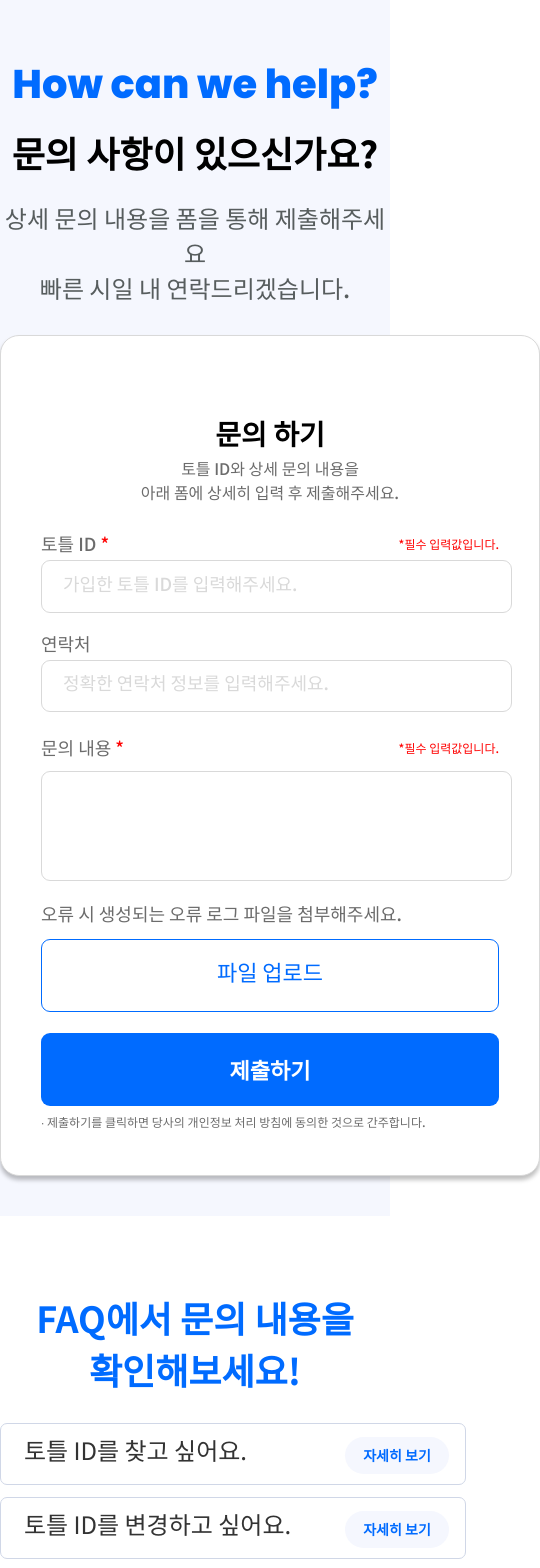
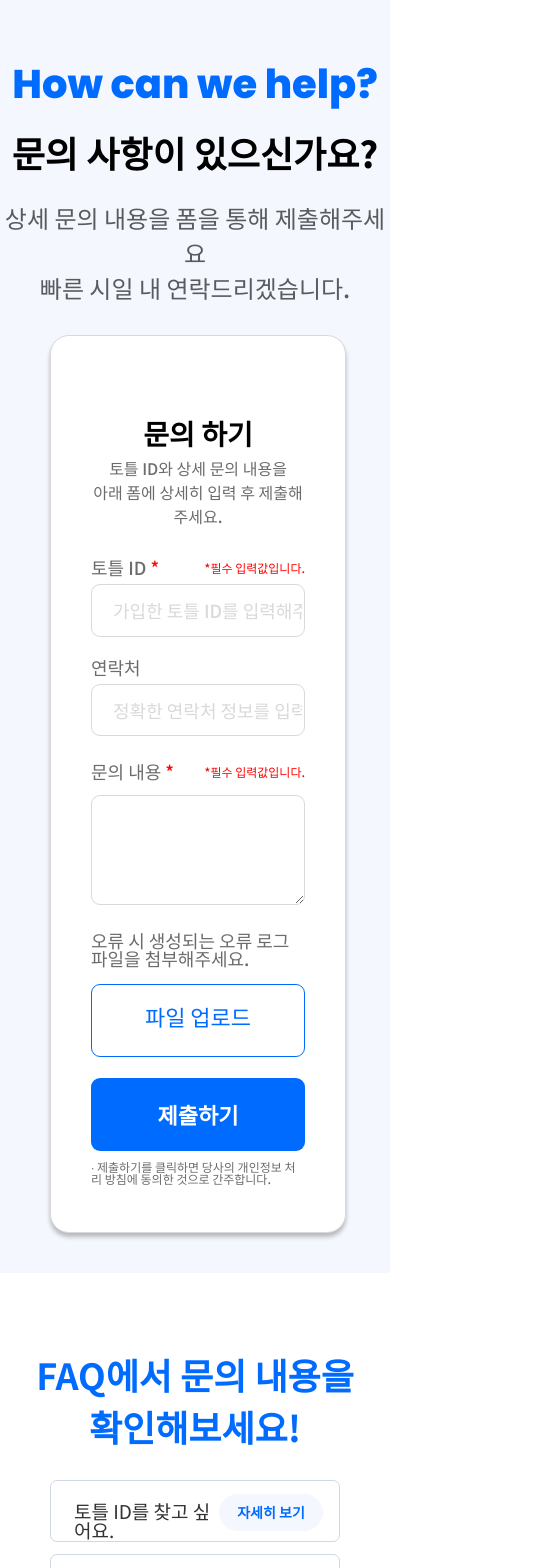
Before and after one commit to e-glue/totle, a React (Create React App) app: page /contact in a window 390 px wide. Shown: the top 1568 px of the page, 540 px wide, since content can reach past the window. Built offline with nearby package versions, Linux system fonts and the light colour scheme.

Commit message:
[fix] contact - 반응형 오류 수정

```diff
--- a/src/pages/contact/Contact.js
+++ b/src/pages/contact/Contact.js
@@ -17,9 +17,10 @@ const Contact = () => {
       inputEl.current.addEventListener("input", fileInputHandler);
     }
     return () => {
-      inputEl.current.removeEventListener("input", fileInputHandler);
+      inputEl.current &&
+        inputEl.current.removeEventListener("input", fileInputHandler);
     };
-  }, []);
+  }, [inputEl, fileInputHandler]);
 
   return (
     <>
@@ -149,7 +150,7 @@ const Contact = () => {
                 </div>
                 <div className="required">*필수 입력값입니다.</div>
               </div>
-              <input className="input-q"></input>
+              <textarea className="input-q"></textarea>
               <div className="error-file-upload">
                 오류 시 생성되는 오류 로그 파일을 첨부해주세요.
               </div>
--- a/src/pages/contact/contact.scss
+++ b/src/pages/contact/contact.scss
@@ -2,16 +2,16 @@
 @use "../../styles/typo";
 @use "../../styles/theme";
 
+$desktopSize: "min-width: 1245px";
+$mobileSize: "max-width: 1244px";
+
 #contact-root {
   .contact-container {
     background-color: colors.$bg03;
-    @media screen and (theme.$desktopSize) {
+    @media screen and ($desktopSize) {
       padding: 64px 0;
     }
-    @media screen and (theme.$tabletSize) {
-      padding-top: 64px;
-    }
-    @media screen and (theme.$mobileSize) {
+    @media screen and ($mobileSize) {
       padding-top: 64px;
     }
   }
@@ -22,38 +22,28 @@
     font-weight: 800;
     text-align: center;
 
-    @media screen and (theme.$desktopSize) {
+    @media screen and ($desktopSize) {
       font-size: 60px;
     }
-    @media screen and (theme.$tabletSize) {
-      font-size: 60px;
-    }
-    @media screen and (theme.$mobileSize) {
+    @media screen and ($mobileSize) {
       font-size: 40px;
     }
   }
 
   .faq-desktop {
-    @media screen and (theme.$desktopSize) {
+    @media screen and ($desktopSize) {
       display: block;
     }
-    @media screen and (theme.$tabletSize) {
-      display: none;
-    }
-    @media screen and (theme.$mobileSize) {
+    @media screen and ($mobileSize) {
       display: none;
     }
   }
 
   .faq-tablet {
-    @media screen and (theme.$desktopSize) {
+    @media screen and ($desktopSize) {
       display: none;
     }
-    @media screen and (theme.$tabletSize) {
-      display: block;
-      background: colors.$white;
-    }
-    @media screen and (theme.$mobileSize) {
+    @media screen and ($mobileSize) {
       display: block;
       background: colors.$white;
     }
@@ -72,26 +62,25 @@
 
     .faq {
       .faq-box {
-        width: 466px;
         height: 62px;
         border-radius: 7px;
         border: 1.5px solid colors.$border01;
         background: colors.$white;
 
-        margin: 0 auto;
-
         display: flex;
         justify-content: space-between;
         margin-bottom: 12px;
+        margin-left: 50px;
+        margin-right: 50px;
 
         .faq-content {
           color: colors.$grayscale03;
           font-family: typo.$notosans;
-          font-size: 24px;
+          font-size: 19px;
           font-weight: 400;
 
           padding-left: 23px;
-          padding-top: 14px;
+          padding-top: 20px;
         }
 
         .faq-detail {
@@ -103,14 +92,14 @@
 
     .other-faq {
       padding-top: 10px;
-      width: 466px;
       margin: 0 auto;
       text-align: right;
+      margin-right: 50px;
     }
   }
 
   .qna-container {
-    @media screen and (theme.$desktopSize) {
+    @media screen and ($desktopSize) {
       display: flex;
       flex-direction: row;
       justify-content: center;
@@ -119,7 +108,7 @@
   }
 
   .column {
-    @media screen and (theme.$desktopSize) {
+    @media screen and ($desktopSize) {
       display: flex;
       flex-direction: column;
     }
@@ -131,17 +120,12 @@
         font-weight: 900;
         padding-bottom: 15px;
 
-        @media screen and (theme.$desktopSize) {
+        @media screen and ($desktopSize) {
           padding-left: 170px;
           padding-top: 85px;
           font-size: 48px;
         }
-        @media screen and (theme.$tabletSize) {
-          text-align: center;
-          font-size: 43px;
-          padding-top: 50px;
-        }
-        @media screen and (theme.$mobileSize) {
+        @media screen and ($mobileSize) {
           text-align: center;
           font-size: 36px;
           padding-top: 30px;
@@ -153,17 +137,12 @@
         font-weight: 500;
         line-height: normal;
 
-        @media screen and (theme.$desktopSize) {
+        @media screen and ($desktopSize) {
           padding-left: 172px;
           padding-top: 19px;
           font-size: 28px;
         }
-        @media screen and (theme.$tabletSize) {
-          text-align: center;
-          padding-top: 17px;
-          font-size: 26px;
-        }
-        @media screen and (theme.$mobileSize) {
+        @media screen and ($mobileSize) {
           text-align: center;
           padding-top: 15px;
           font-size: 24px;
@@ -184,21 +163,17 @@
         padding-top: 78px;
         padding-bottom: 28px;
 
-        @media screen and (theme.$desktopSize) {
+        @media screen and ($desktopSize) {
           padding-left: 160px;
         }
-        @media screen and (theme.$tabletSize) {
-          display: flex;
-          align-items: center;
-        }
-        @media screen and (theme.$mobileSize) {
+        @media screen and ($mobileSize) {
           display: flex;
           align-items: center;
         }
       }
 
       .faq {
-        @media screen and (theme.$desktopSize) {
+        @media screen and ($desktopSize) {
           padding-left: 182px;
         }
 
@@ -233,12 +208,8 @@
       .other-faq {
         padding-top: 10px;
 
-        @media screen and (theme.$desktopSize) {
+        @media screen and ($desktopSize) {
           padding-left: 467px;
-        }
-        @media screen and (theme.$tabletSize) {
-        }
-        @media screen and (theme.$mobileSize) {
         }
       }
     }
@@ -251,29 +222,18 @@
     box-shadow: 0px 4px 4px 0px rgba(0, 0, 0, 0.25);
     padding: 40px;
 
-    @media screen and (theme.$desktopSize) {
-      width: 616px;
+    @media screen and ($desktopSize) {
+      // width: 100%;
       padding-bottom: 54px;
       margin-right: 104px;
       margin-top: 56px;
     }
-    @media screen and (theme.$tabletSize) {
-      width: 570px;
-      padding-bottom: 50px;
-
-      margin: 0 auto;
-
-      margin-top: 40px;
-      margin-bottom: 49.6px;
-    }
-    @media screen and (theme.$mobileSize) {
-      width: 540px;
+    @media screen and ($mobileSize) {
       padding-bottom: 47.34px;
-
-      margin: 0 auto;
-
       margin-top: 30px;
       margin-bottom: 39.6px;
+      margin-left: 50px;
+      margin-right: 44px;
     }
 
     .q-title {
@@ -286,13 +246,10 @@
 
       padding-top: 43px;
 
-      @media screen and (theme.$desktopSize) {
+      @media screen and ($desktopSize) {
         font-size: 36px;
       }
-      @media screen and (theme.$tabletSize) {
-        font-size: 32px;
-      }
-      @media screen and (theme.$mobileSize) {
+      @media screen and ($mobileSize) {
         font-size: 28px;
       }
     }
@@ -307,13 +264,10 @@
       text-align: center;
       padding-top: 9px;
 
-      @media screen and (theme.$desktopSize) {
+      @media screen and ($desktopSize) {
         font-size: 20px;
       }
-      @media screen and (theme.$tabletSize) {
-        font-size: 18px;
-      }
-      @media screen and (theme.$mobileSize) {
+      @media screen and ($mobileSize) {
         font-size: 16px;
       }
     }
@@ -331,13 +285,13 @@
         padding-top: 30px;
         padding-bottom: 8px;
 
-        @media screen and (theme.$desktopSize) {
+        @media screen and ($desktopSize) {
           font-size: 22px;
         }
         @media screen and (theme.$tabletSize) {
           font-size: 20px;
         }
-        @media screen and (theme.$mobileSize) {
+        @media screen and ($mobileSize) {
           font-size: 18px;
         }
 
@@ -356,13 +310,13 @@
 
         padding-top: 34px;
 
-        @media screen and (theme.$desktopSize) {
+        @media screen and ($desktopSize) {
           font-size: 16px;
         }
         @media screen and (theme.$tabletSize) {
           font-size: 14px;
         }
-        @media screen and (theme.$mobileSize) {
+        @media screen and ($mobileSize) {
           font-size: 12px;
         }
       }
@@ -372,23 +326,22 @@
       border-radius: 9px;
       border: 1px solid colors.$border03;
       background: colors.$white;
+      font-family: typo.$notosans;
 
-      @media screen and (theme.$desktopSize) {
+      font-weight: 500;
+      line-height: 34px;
+
+      @media screen and ($desktopSize) {
+        font-size: 22px;
         width: 537px;
         height: 60px;
         padding-left: 24px;
         padding-top: 14px;
         padding-bottom: 14px;
       }
-      @media screen and (theme.$tabletSize) {
-        width: 500px;
-        height: 66px;
-        padding-left: 23px;
-        padding-top: 13px;
-        padding-bottom: 13px;
-      }
-      @media screen and (theme.$mobileSize) {
-        width: 470.747px;
+      @media screen and ($mobileSize) {
+        font-size: 18px;
+        width: 100%;
         height: 52.597px;
         padding-left: 21.04px;
         padding-top: 12.27px;
@@ -400,14 +353,12 @@
         font-family: typo.$notosans;
 
         font-weight: 500;
+        line-height: 34px;
 
-        @media screen and (theme.$desktopSize) {
+        @media screen and ($desktopSize) {
           font-size: 22px;
         }
-        @media screen and (theme.$tabletSize) {
-          font-size: 20px;
-        }
-        @media screen and (theme.$mobileSize) {
+        @media screen and ($mobileSize) {
           font-size: 18px;
         }
       }
@@ -421,13 +372,10 @@
       padding-top: 21px;
       padding-bottom: 8px;
 
-      @media screen and (theme.$desktopSize) {
+      @media screen and ($desktopSize) {
         font-size: 22px;
       }
-      @media screen and (theme.$tabletSize) {
-        font-size: 20px;
-      }
-      @media screen and (theme.$mobileSize) {
+      @media screen and ($mobileSize) {
         font-size: 18px;
       }
     }
@@ -444,13 +392,10 @@
         padding-top: 26px;
         padding-bottom: 15px;
 
-        @media screen and (theme.$desktopSize) {
+        @media screen and ($desktopSize) {
           font-size: 22px;
         }
-        @media screen and (theme.$tabletSize) {
-          font-size: 20px;
-        }
-        @media screen and (theme.$mobileSize) {
+        @media screen and ($mobileSize) {
           font-size: 18px;
         }
       }
@@ -467,13 +412,10 @@
 
         padding-top: 30px;
 
-        @media screen and (theme.$desktopSize) {
+        @media screen and ($desktopSize) {
           font-size: 16px;
         }
-        @media screen and (theme.$tabletSize) {
-          font-size: 14px;
-        }
-        @media screen and (theme.$mobileSize) {
+        @media screen and ($mobileSize) {
           font-size: 12px;
         }
       }
@@ -484,16 +426,19 @@
       border: 1px solid colors.$border03;
       background: colors.$white;
 
-      @media screen and (theme.$desktopSize) {
+      padding: 14px 24px;
+      font-family: typo.$notosans;
+
+      font-weight: 500;
+      line-height: 34px;
+      font-size: 22px;
+
+      @media screen and ($desktopSize) {
         width: 537px;
         height: 125px;
       }
-      @media screen and (theme.$tabletSize) {
-        width: 500px;
-        height: 110px;
-      }
-      @media screen and (theme.$mobileSize) {
-        width: 470.747px;
+      @media screen and ($mobileSize) {
+        width: 100%;
         height: 109.578px;
       }
     }
@@ -503,15 +448,11 @@
       font-family: typo.$notosans;
       font-weight: 500;
 
-      @media screen and (theme.$desktopSize) {
+      @media screen and ($desktopSize) {
         font-size: 22px;
         padding-top: 26px;
       }
-      @media screen and (theme.$tabletSize) {
-        font-size: 20px;
-        padding-top: 24px;
-      }
-      @media screen and (theme.$mobileSize) {
+      @media screen and ($mobileSize) {
         font-size: 18px;
         padding-top: 22.79px;
       }
@@ -531,15 +472,11 @@
 
       font-weight: 500;
 
-      @media screen and (theme.$desktopSize) {
+      @media screen and ($desktopSize) {
         font-size: 14px;
         padding-top: 12px;
       }
-      @media screen and (theme.$tabletSize) {
-        font-size: 13px;
-        padding-top: 11px;
-      }
-      @media screen and (theme.$mobileSize) {
+      @media screen and ($mobileSize) {
         font-size: 12px;
         padding-top: 10.52px;
       }
@@ -547,7 +484,6 @@
   }
 
   .label-upload {
-    // display: block;
     width: 100%;
   }
 
```
